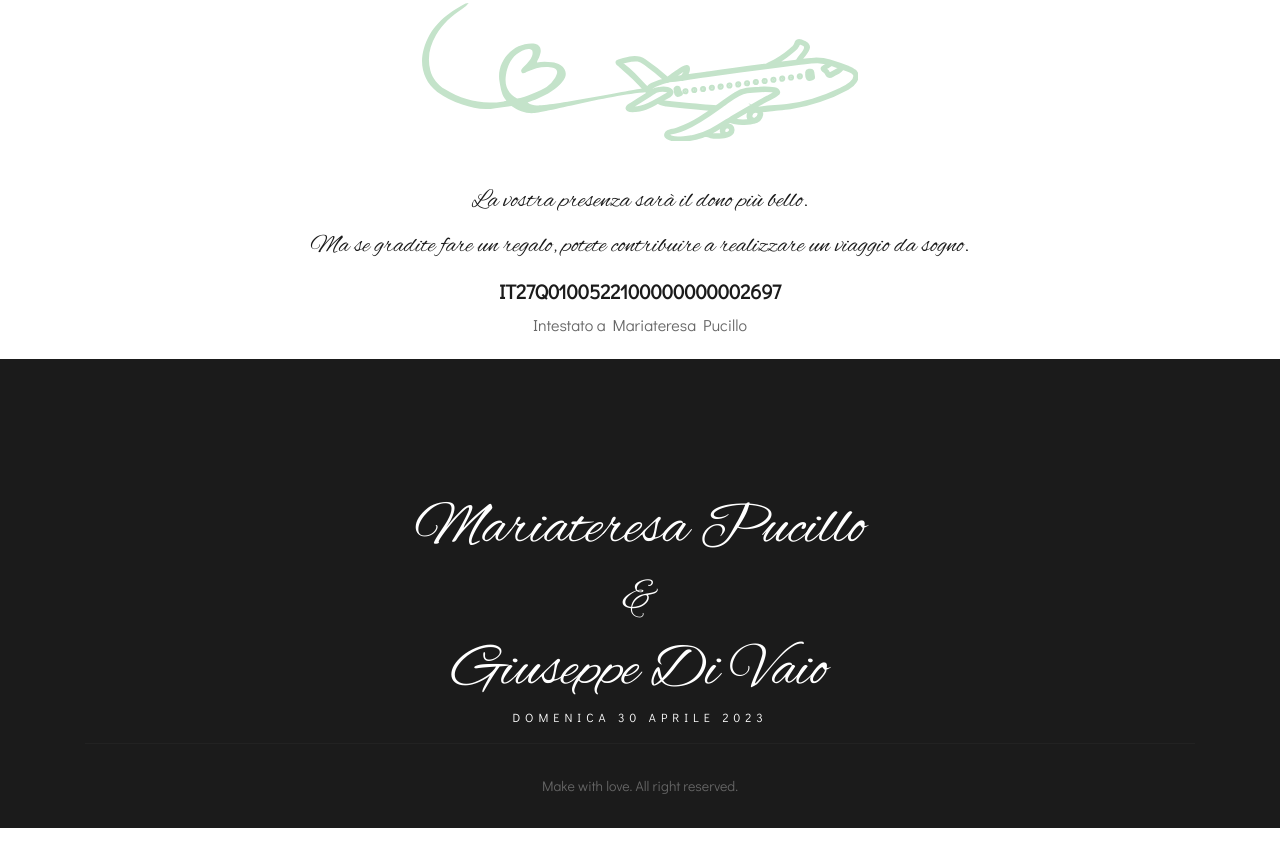
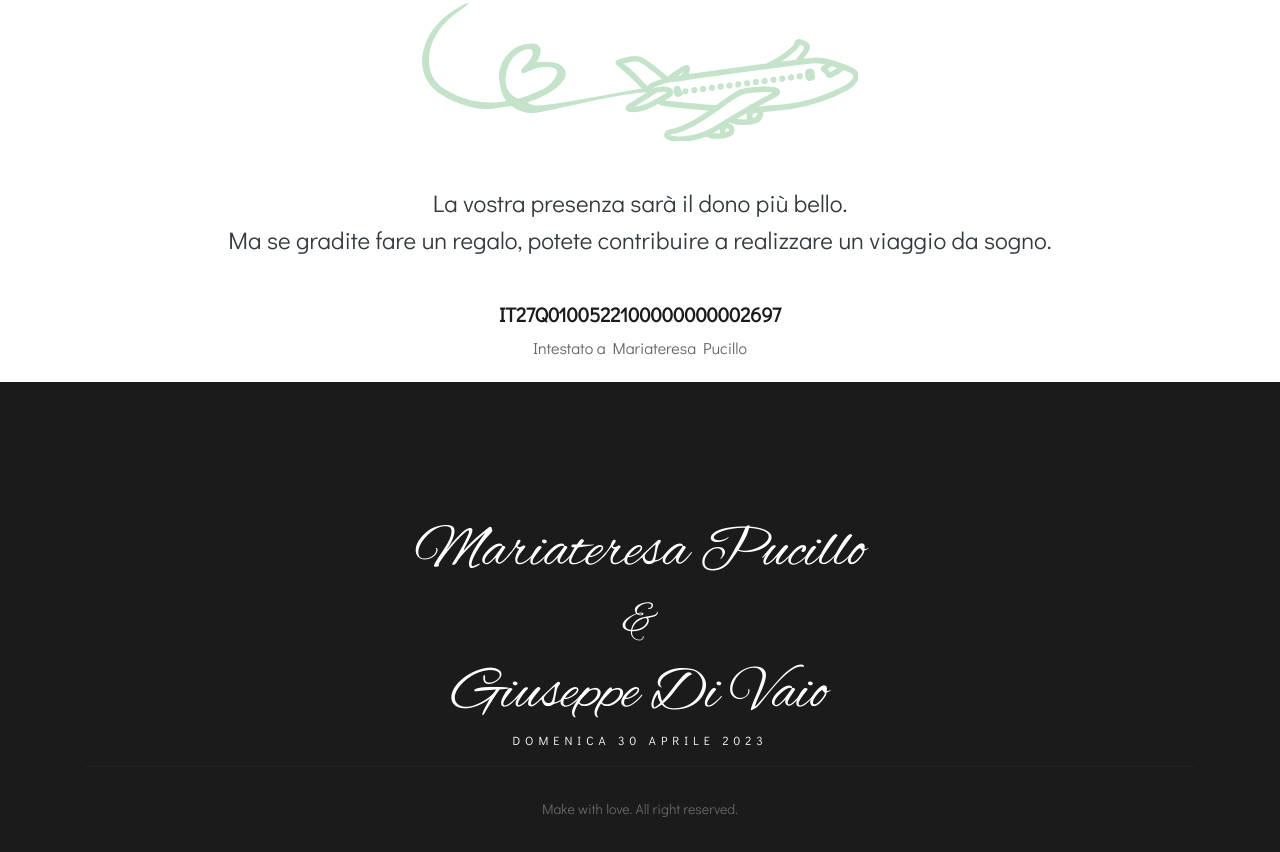
Before and after one commit to Vistamirko/sito-peppe-e-mary, a plain HTML site: page index.html in a window 1280 px wide. Shown: the part 2600-3452 px from the top of the page. Before the commit the page ends 3428 px from the top, so only its background shows below. Drawn offline with Linux system fonts and the light colour scheme.

Commit message:
cambio font

```diff
--- a/index.html
+++ b/index.html
@@ -143,8 +143,8 @@
             <div class="row">
                 <div class="col-md-12 text-center">
                     <img src="images/aereo.svg" class="img-fluid" alt="tag" width="436" height="137">
-                    <h4 class="mt-5">La vostra presenza sarà il dono più bello.</h4>
-                    <h4>Ma se gradite fare un regalo, potete contribuire a realizzare un viaggio da sogno.</h4>
+                    <p class="mt-5 h4 text-dark">La vostra presenza sarà il dono più bello.</p>
+                    <p class="mt-0 mb-5 h4 text-dark">Ma se gradite fare un regalo, potete contribuire a realizzare un viaggio da sogno.</p>
                     <p class="h5"><strong>IT27Q0100522100000000002697</strong></p>
                     <p>Intestato a Mariateresa Pucillo</p>
                 </div>
```
